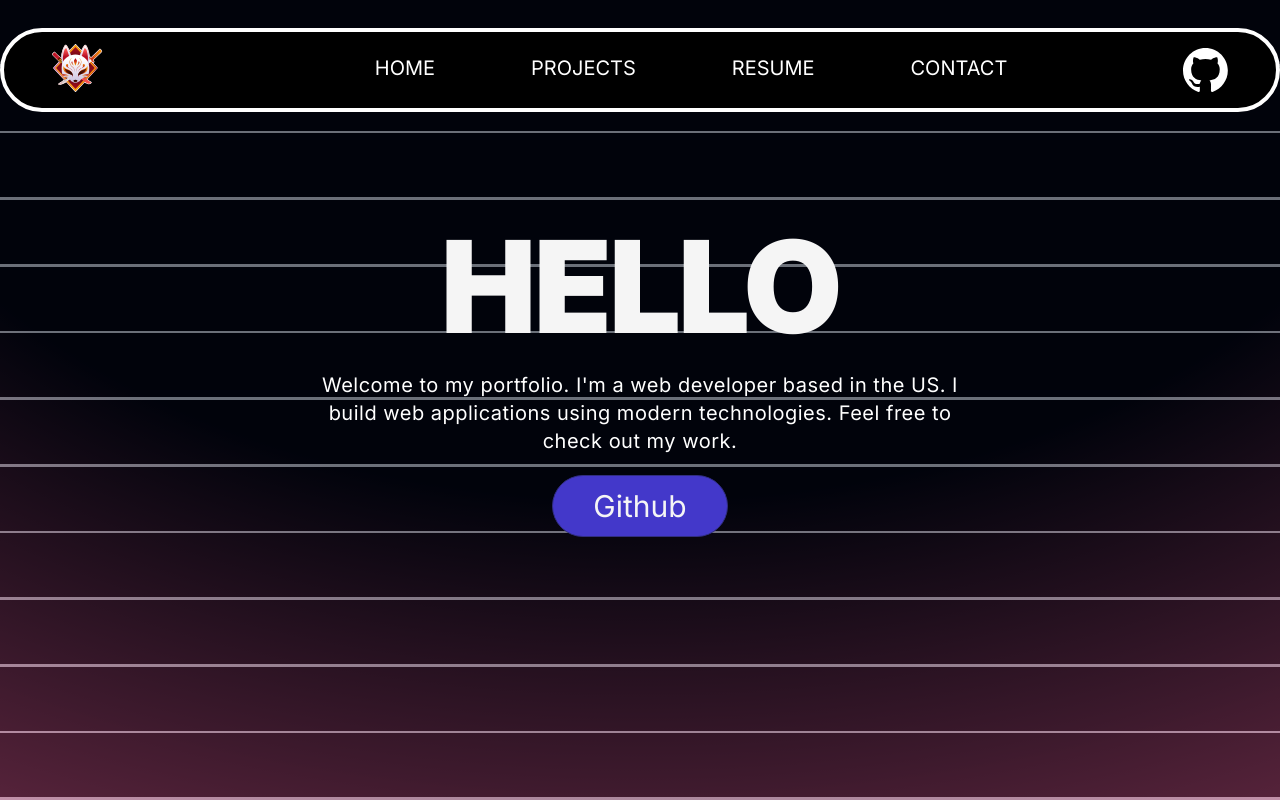
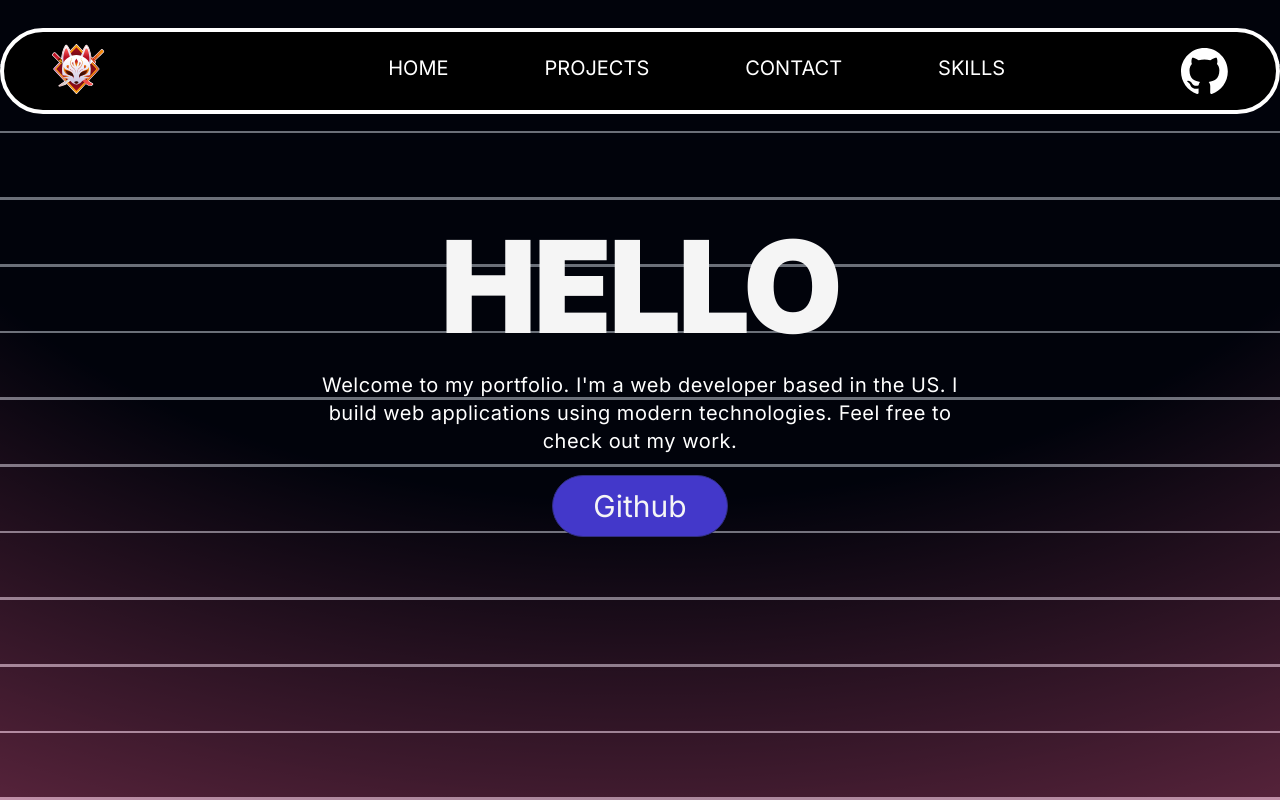
Before and after one commit to Zetaii/MotionResume, a Next.js app: page / in a window 1280 px wide. Shown: the top 800 px of the page. Built offline with nearby package versions, Linux system fonts and the light colour scheme.

Commit message:
Initial Update

```diff
--- a/src/app/page.js
+++ b/src/app/page.js
@@ -10,10 +10,9 @@ import Navbar2 from "../components/Navbar2"
 import StickyText2 from "../components/StickyText2"
 import StickyText3 from "../components/StickyText3"
 
-import Demo from "../components/Demo"
 import Footer from "../components/Footer"
 import ScrollBox from "../components/HorizontalTest"
-
+import Contact from "../components/Contact"
 export default function Home() {
   useEffect(() => {
     const lenis = new Lenis()
@@ -27,19 +26,22 @@ export default function Home() {
   }, [])
   return (
     <>
-      {/* <Navbar /> */}
       <Navbar2 />
 
-      <HeroTest />
+      <section id="home">
+        <HeroTest />
+      </section>
 
-      {/* <AnimatedCircle /> */}
       <StickyText />
-      <ScrollBox />
-      <StickyText2 />
-      <ZoomParallax />
+      <section id="projects">
+        <ScrollBox />
+        <StickyText2 />
+        <ZoomParallax />
+      </section>
       <StickyText3 />
       {/* <Demo /> */}
       <Footer />
+      <Contact />
     </>
   )
 }
--- /dev/null
+++ b/src/components/Contact.jsx
@@ -0,0 +1,56 @@
+import React from "react"
+
+const Contact = () => {
+  return (
+    <div className="min-h-screen flex flex-col items-center justify-center  p-6">
+      <h1 className="text-4xl font-bold text-white mb-8">
+        Contact Information
+      </h1>
+      <div className="bg-white shadow-lg rounded-lg p-8 max-w-md w-full">
+        <h2 className="text-2xl font-semibold text-gray-700 mb-4">
+          Get in Touch
+        </h2>
+        <p className="text-gray-600 mb-6">
+          I would love to hear from you! Please feel free to reach out using the
+          information below.
+        </p>
+
+        <div className="mb-4">
+          <h3 className="text-lg font-medium text-gray-800">Email</h3>
+          <p className="text-gray-600">nguyens556@gmail.com</p>
+        </div>
+
+        <div className="mb-4">
+          <h3 className="text-lg font-medium text-gray-800">Phone</h3>
+          <p className="text-gray-600">(612) 222-1433</p>
+        </div>
+
+        <div className="mb-4">
+          <h3 className="text-lg font-medium text-gray-800">LinkedIn</h3>
+          <a
+            href="https://www.linkedin.com/in/steven-nguyen-dev/"
+            target="_blank"
+            rel="noopener noreferrer"
+            className="text-blue-500 hover:underline"
+          >
+            https://www.linkedin.com/in/steven-nguyen-dev/
+          </a>
+        </div>
+
+        <div className="mb-4">
+          <h3 className="text-lg font-medium text-gray-800">GitHub</h3>
+          <a
+            href="https://github.com/Zetaii"
+            target="_blank"
+            rel="noopener noreferrer"
+            className="text-blue-500 hover:underline"
+          >
+            github.com/Zetaii
+          </a>
+        </div>
+      </div>
+    </div>
+  )
+}
+
+export default Contact
--- a/src/components/FooterContent.jsx
+++ b/src/components/FooterContent.jsx
@@ -38,13 +38,11 @@ const Description = () => {
   return (
     <h2 className="mt-8 md:mt-0 md:ml-8 overflow-hidden w-full md:w-1/2 lg:w-2/5 text-base sm:text-lg md:text-xl text-center">
       Thanks for taking the time to checkout my web resume! I'm a web developer
-      based in the US. I build web applications using modern technologies. Feel
-      free to check out my work. I'm a web developer based in the US. I build
-      web applications using modern technologies. Feel free to check out my
-      work. I'm a web developer based in the US. I build web applications using
-      modern technologies. Feel free to check out my work. I'm a web developer
-      based in the US. I build web applications using modern technologies. Feel
-      free to check out my work.
+      based in the US. I have a background in biochemistry, but have since moved
+      to software development. I've been focusing on frontend development, but
+      have recently been expanding my skills to include cloud computing and
+      backend. Feel free to reach out to me if you have any questions or would
+      like to work together!
     </h2>
   )
 }
@@ -56,15 +54,16 @@ const Nav = () => {
         <h3 className="mb-2 uppercase text-[#ffffff80]">About</h3>
         <p>Home</p>
         <p>Projects</p>
-        <p>Our Mission</p>
-        <p>Contact Us</p>
+        <p>My Objective</p>
+        <p>Contact Me</p>
       </div>
       <div className="flex flex-col gap-2">
-        <h3 className="mb-2 uppercase text-[#ffffff80]">Education</h3>
-        <p>News</p>
-        <p>Learn</p>
-        <p>Certification</p>
-        <p>Publications</p>
+        <h3 className="mb-2 uppercase text-[#ffffff80]">Skills</h3>
+        <p> HTML/CSS </p>
+        <p> JavaScript/Typescript</p>
+        <p>Cloud Computing (WIP) </p>
+        <p> React / NextJS</p>
+        <p> Python (WIP) </p>
       </div>
     </div>
   )
--- a/src/components/HorizontalTest.jsx
+++ b/src/components/HorizontalTest.jsx
@@ -38,7 +38,11 @@ const HorizontalScrollCarousel = () => {
   const x = useTransform(scrollYProgress, [0.05, 1], ["0%", "-65%"])
 
   return (
-    <section ref={targetRef} className="relative h-[300vh]  bg-white">
+    <section
+      ref={targetRef}
+      id="projects"
+      className="relative h-[300vh]  bg-white"
+    >
       <div className="sticky top-0 flex h-screen items-center overflow-hidden">
         <motion.div style={{ x }} className="flex  ">
           <div>
@@ -115,7 +119,9 @@ const HorizontalScrollCarousel = () => {
                   Movie Explorer
                 </h1>
                 <button className="bg-white text-black font-black w-24 h-24 border-black rounded-full ml-9">
-                  Check Out
+                  <Link href="https://moviesite-jade-gamma.vercel.app/">
+                    Check Out
+                  </Link>
                 </button>
               </div>
             </div>
--- a/src/components/Navbar2.jsx
+++ b/src/components/Navbar2.jsx
@@ -70,13 +70,19 @@ const SlideTabs = () => {
         <div className="mt-1 text-4xl font-black mr-32"> ZETAI </div>
       </div>
 
-      <Tab setPosition={setPosition}>Home</Tab>
-      <Tab setPosition={setPosition}>Projects</Tab>
-      <Tab setPosition={setPosition}>Resume</Tab>
-      <Tab setPosition={setPosition}>Contact</Tab>
-
+      <Tab setPosition={setPosition} href="#home">
+        Home
+      </Tab>
+      <Tab setPosition={setPosition} href="#projects">
+        Projects
+      </Tab>
+      <Tab setPosition={setPosition} href="#resume">
+        Contact
+      </Tab>
+      <Tab setPosition={setPosition} href="#contact">
+        Skills
+      </Tab>
       <Cursor position={position} />
-
       <div className="ml-32">
         <img src="/GitHubSVG.svg" alt="github" width={50} height={20} />
       </div>
@@ -84,8 +90,16 @@ const SlideTabs = () => {
   )
 }
 
-const Tab = ({ children, setPosition }) => {
+const Tab = ({ children, setPosition, href }) => {
   const ref = useRef(null)
+
+  const handleClick = (e) => {
+    e.preventDefault()
+    const element = document.querySelector(href)
+    if (element) {
+      element.scrollIntoView({ behavior: "smooth" })
+    }
+  }
 
   return (
     <li
@@ -103,7 +117,9 @@ const Tab = ({ children, setPosition }) => {
       }}
       className="relative z-50 block cursor-pointer px-12 py-1.5 text-xl uppercase text-white mix-blend-difference md:text-2xl md:uppercase md:font-bold md:tracking-widest md:leading-10  md:transition-all md:duration-300 md:ease-in-out  md:hover:rounded-full md:hover:shadow-lg  md:hover:transform  md:hover:scale-105"
     >
-      {children}
+      <a href={href} onClick={handleClick}>
+        {children}
+      </a>
     </li>
   )
 }
```
